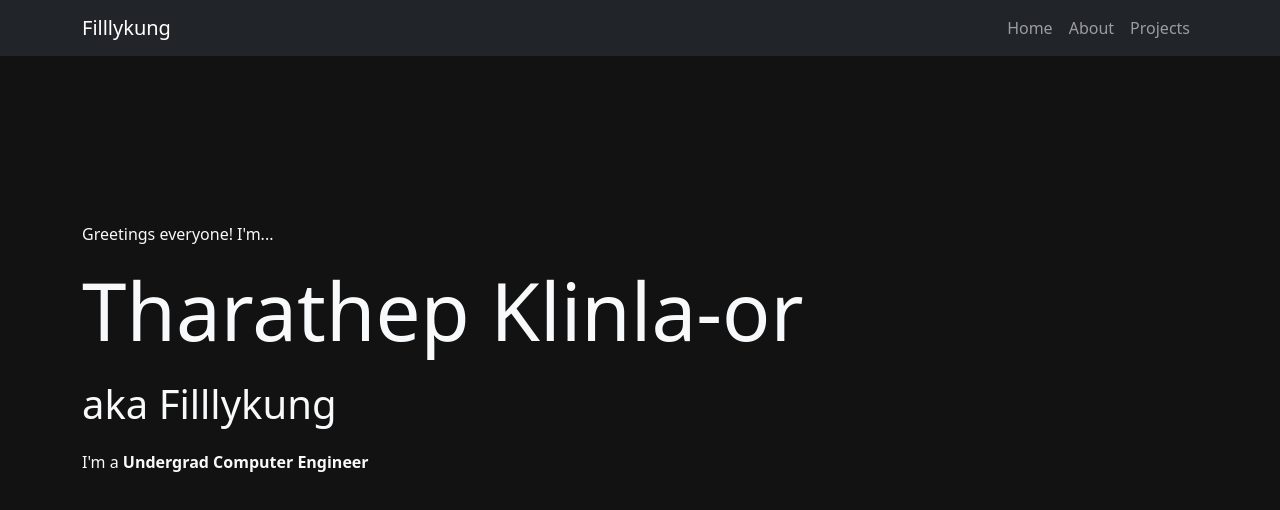
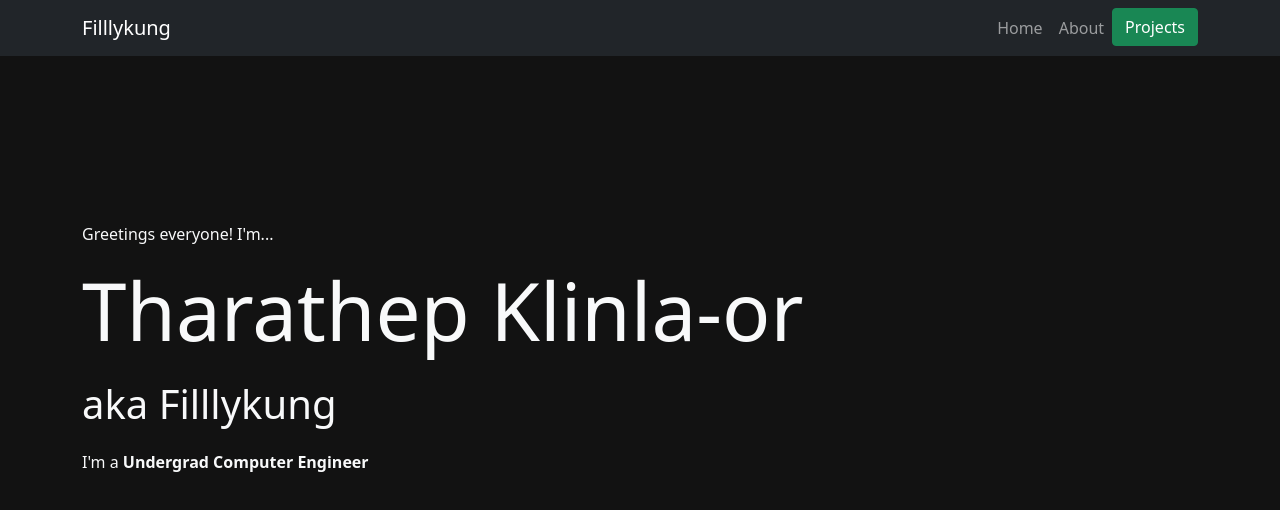
Before and after one commit to RealFilllykung/realfilllykung.github.io, a React (Create React App) app: page / in a window 1280 px wide. Shown: the top 510 px of the page. Built offline with nearby package versions, Linux system fonts and the light colour scheme.

Commit message:
Add project button

```diff
--- a/src/components/app/AppBar.js
+++ b/src/components/app/AppBar.js
@@ -4,15 +4,27 @@ import Navbar from 'react-bootstrap/Navbar'
 import Container from 'react-bootstrap/Container'
 import Nav from 'react-bootstrap/Nav'
 import AppBarOptions from './AppBarOptions.json'
+import Button from 'react-bootstrap/Button'
+import { Link } from 'react-router-dom'
 
 class AppBarOption extends React.Component{
     render(){
         const options = AppBarOptions
 
-        const optionsList = options.map((option) =>
-            <Nav.Link href={option.link}>
-                {option.text}
-            </Nav.Link>
+        const optionsList = options.map((option, index) => {
+            if (index === options.length - 1) return (
+                <Link to="/projects">
+                    <Button variant="success">{option.text}</Button>
+                </Link>
+
+            )
+            return (
+                <Nav.Link href={option.link}>
+                    {option.text}
+                </Nav.Link>
+            )
+        }
+
         )
 
         return(
```
